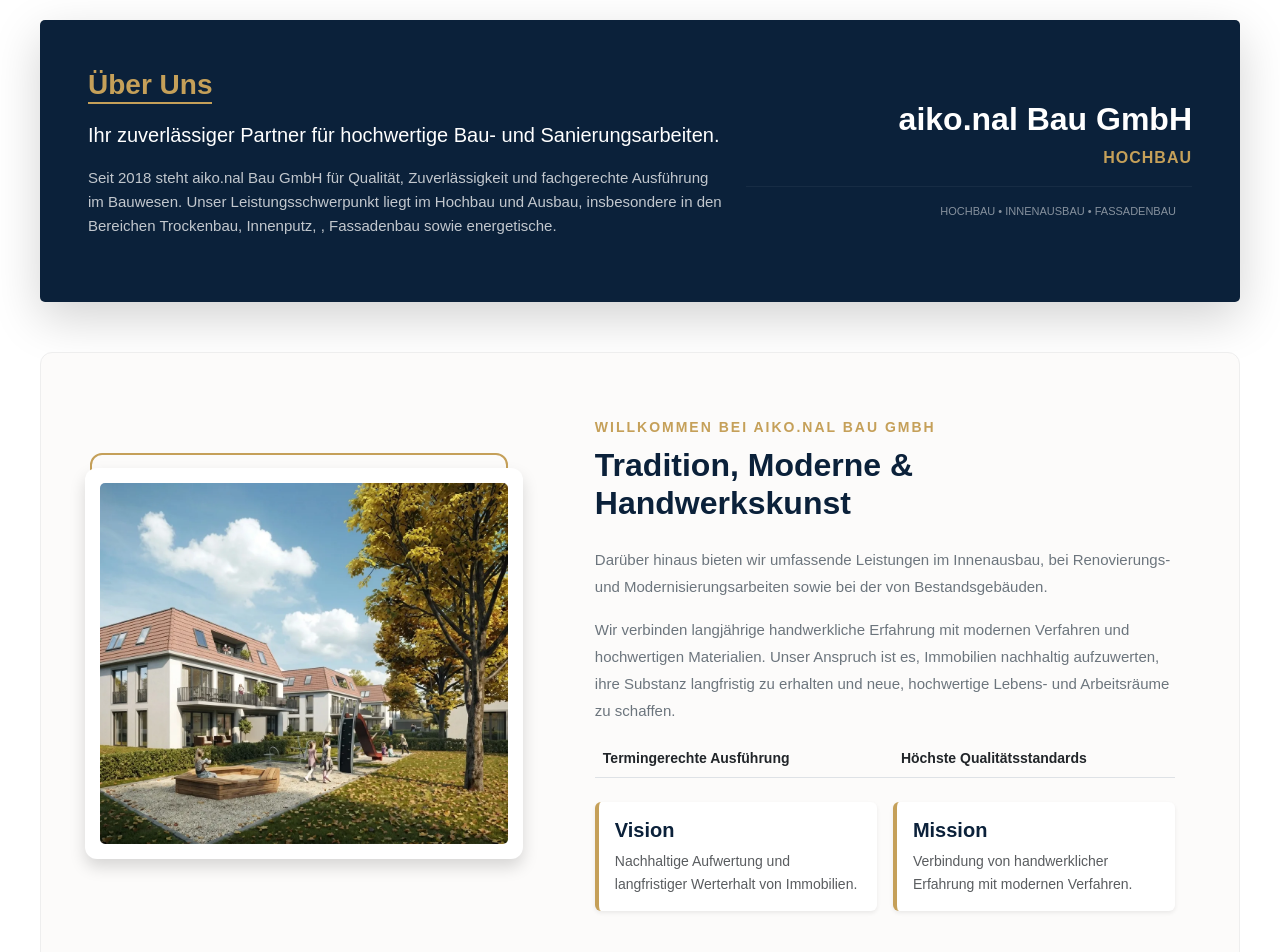
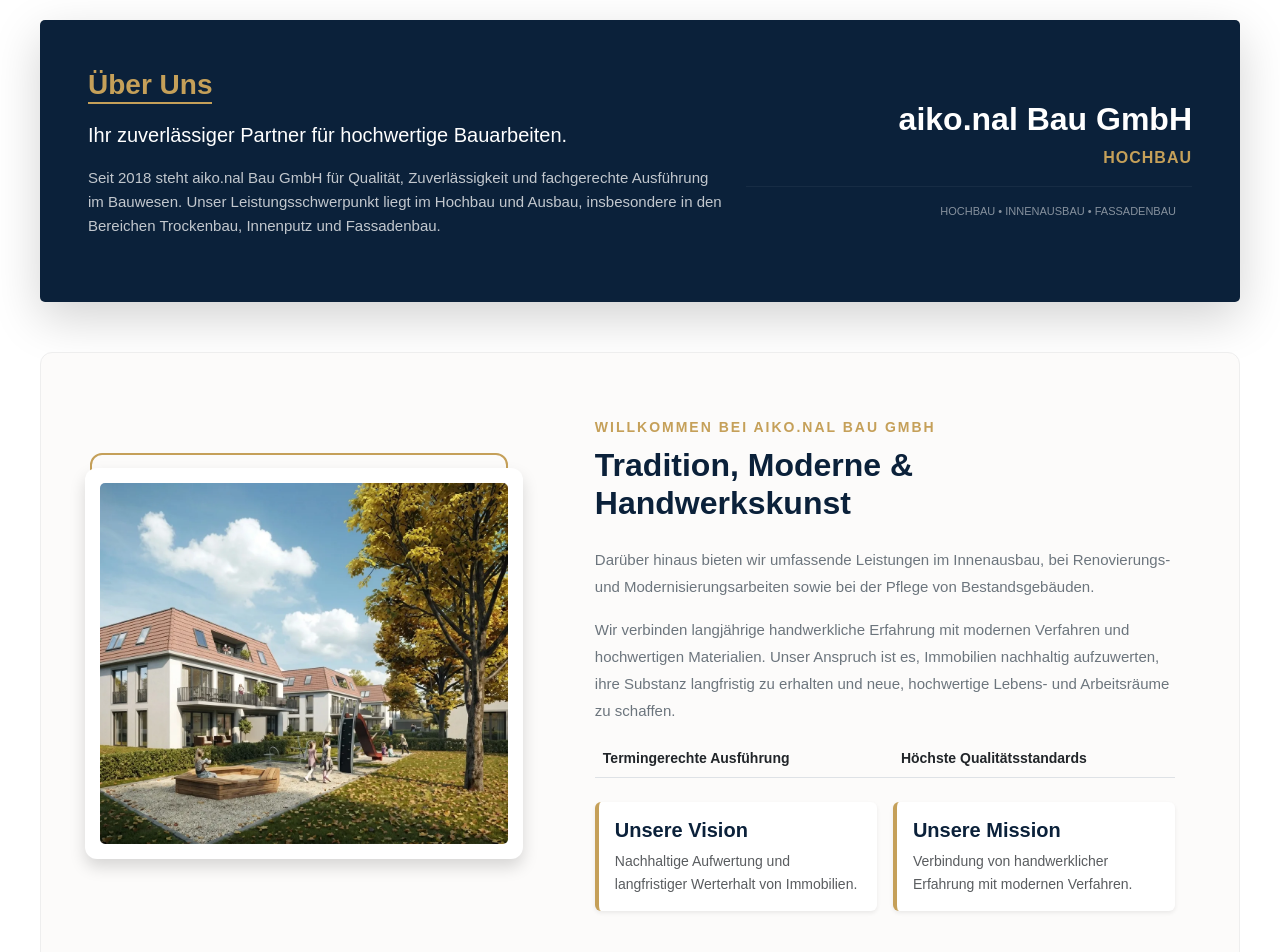
Before and after one commit to sohelsamy1/aikonalbau-website, a React (Vite) app: page /uber-uns in a window 1280 px wide. Shown: the part 120-1072 px from the top of the page. Built offline with nearby package versions, Linux system fonts and the light colour scheme.

Commit message:
content(about): update text and modify service details

```diff
--- a/index.html
+++ b/index.html
@@ -1,5 +1,5 @@
 <!doctype html>
-<html lang="en">
+<html lang="de">
   <head>
     <meta charset="UTF-8" />
     <link rel="icon" type="image/svg+xml" href="/favicon.svg" />
--- a/src/Pages/AboutUs/AboutUs.jsx
+++ b/src/Pages/AboutUs/AboutUs.jsx
@@ -5,7 +5,7 @@ function AboutUs() {
   return (
     <div className="container py-5" style={{ fontFamily: 'sans-serif' }}>
 
-      {/* Hero Sektion (অপরিবর্তিত রাখা হয়েছে) */}
+      {/* Hero Sektion */}
       <section style={{ marginTop: '-20px', marginBottom: '50px' }}>
         <div className="custom-box-width">
           <div className="row g-0 text-white shadow-lg" style={{ backgroundColor: '#0b213a', borderRadius: '5px' }}>
@@ -15,9 +15,9 @@ function AboutUs() {
                 {/* বাম পাশে: About Us আর্টিকেল */}
                 <div className="col-md-7 mb-4 mb-md-0">
                   <h3 className="fw-bold mb-3" style={{ color: '#C5A059', borderBottom: '2px solid #C5A059', display: 'inline-block' }}>Über Uns</h3>
-                  <p className="lead mb-3">Ihr zuverlässiger Partner für hochwertige Bau- und Sanierungsarbeiten.</p>
+                  <p className="lead mb-3">Ihr zuverlässiger Partner für hochwertige Bauarbeiten.</p>
                   <p className="opacity-75" style={{ fontSize: '15px', lineHeight: '1.6' }}>
-                    Seit 2018 steht aiko.nal Bau GmbH für Qualität, Zuverlässigkeit und fachgerechte Ausführung im Bauwesen. Unser Leistungsschwerpunkt liegt im Hochbau und Ausbau, insbesondere in den Bereichen Trockenbau, Innenputz, , Fassadenbau sowie energetische.
+                    Seit 2018 steht aiko.nal Bau GmbH für Qualität, Zuverlässigkeit und fachgerechte Ausführung im Bauwesen. Unser Leistungsschwerpunkt liegt im Hochbau und Ausbau, insbesondere in den Bereichen Trockenbau, Innenputz und Fassadenbau.
                   </p>
                 </div>
 
@@ -40,12 +40,12 @@ function AboutUs() {
         </div>
       </section>
 
-      {/* স্মার্টলি বর্ধিত ও প্রফেশনাল Content Sektion */}
+      {/* Content Sektion */}
       <section className="about-content py-5 px-3 px-md-4" style={{ backgroundColor: '#fcfbfa', borderRadius: '12px', border: '1px solid #eee' }}>
         <div className="container py-3">
           <div className="row align-items-center g-5">
 
-            {/* বাম পাশ: ইমেজ উইথ প্রিমিিয়াম কার্ড শ্যাডো ও বর্ডার */}
+            {/* বাম পাশ: ইমেজ */}
             <div className="col-lg-5">
               <div className="position-relative">
                 <div style={{
@@ -64,21 +64,20 @@ function AboutUs() {
               </div>
             </div>
 
-            {/* ডান পাশ: টেক্সট, হাইলাইট বক্স এবং অতিরিক্ত প্রফেশনাল পয়েন্ট */}
+            {/* ডান পাশ: টেক্সট, হাইলাইট বক্স এবং পয়েন্ট */}
             <div className="col-lg-7">
               <div className="about-text-box ps-lg-4">
                 <span className="text-uppercase fw-bold small mb-2 d-block" style={{ color: '#C5A059', letterSpacing: '2px' }}>Willkommen bei aiko.nal Bau GmbH</span>
                 <h2 className="mb-4 fw-bold" style={{ color: '#0b213a', fontSize: '2rem' }}>Tradition, Moderne & Handwerkskunst</h2>
 
                 <p className="mb-3 text-secondary" style={{ lineHeight: '1.8', fontSize: '15px' }}>
-                  Darüber hinaus bieten wir umfassende Leistungen im Innenausbau, bei Renovierungs- und Modernisierungsarbeiten sowie bei der von Bestandsgebäuden.
+                  Darüber hinaus bieten wir umfassende Leistungen im Innenausbau, bei Renovierungs- und Modernisierungsarbeiten sowie bei der Pflege von Bestandsgebäuden.
                 </p>
 
                 <p className="mb-4 text-secondary" style={{ lineHeight: '1.8', fontSize: '15px' }}>
                   Wir verbinden langjährige handwerkliche Erfahrung mit modernen Verfahren und hochwertigen Materialien. Unser Anspruch ist es, Immobilien nachhaltig aufzuwerten, ihre Substanz langfristig zu erhalten und neue, hochwertige Lebens- und Arbeitsräume zu schaffen.
                 </p>
 
-                {/* অতিরিক্ত প্রফেশনাল প্যারাগ্রাফ বা লিস্ট যোগ করে সেকশনটি smartly বড় করা হয়েছে */}
                 <div className="mb-4 pb-2 border-bottom">
                   <div className="row g-3">
                     <div className="col-sm-6">
@@ -100,13 +99,13 @@ function AboutUs() {
                 <div className="row g-3">
                   <div className="col-md-6">
                     <div className="p-3 h-100 shadow-sm" style={{ backgroundColor: '#ffffff', borderLeft: '4px solid #C5A059', borderRadius: '6px' }}>
-                      <h5 className="fw-bold mb-2" style={{ color: '#0b213a' }}>Vision</h5>
+                      <h5 className="fw-bold mb-2" style={{ color: '#0b213a' }}>Unsere Vision</h5>
                       <p className="mb-0 text-muted small" style={{ lineHeight: '1.6' }}>Nachhaltige Aufwertung und langfristiger Werterhalt von Immobilien.</p>
                     </div>
                   </div>
                   <div className="col-md-6">
                     <div className="p-3 h-100 shadow-sm" style={{ backgroundColor: '#ffffff', borderLeft: '4px solid #C5A059', borderRadius: '6px' }}>
-                      <h5 className="fw-bold mb-2" style={{ color: '#0b213a' }}>Mission</h5>
+                      <h5 className="fw-bold mb-2" style={{ color: '#0b213a' }}>Unsere Mission</h5>
                       <p className="mb-0 text-muted small" style={{ lineHeight: '1.6' }}>Verbindung von handwerklicher Erfahrung mit modernen Verfahren.</p>
                     </div>
                   </div>
```
